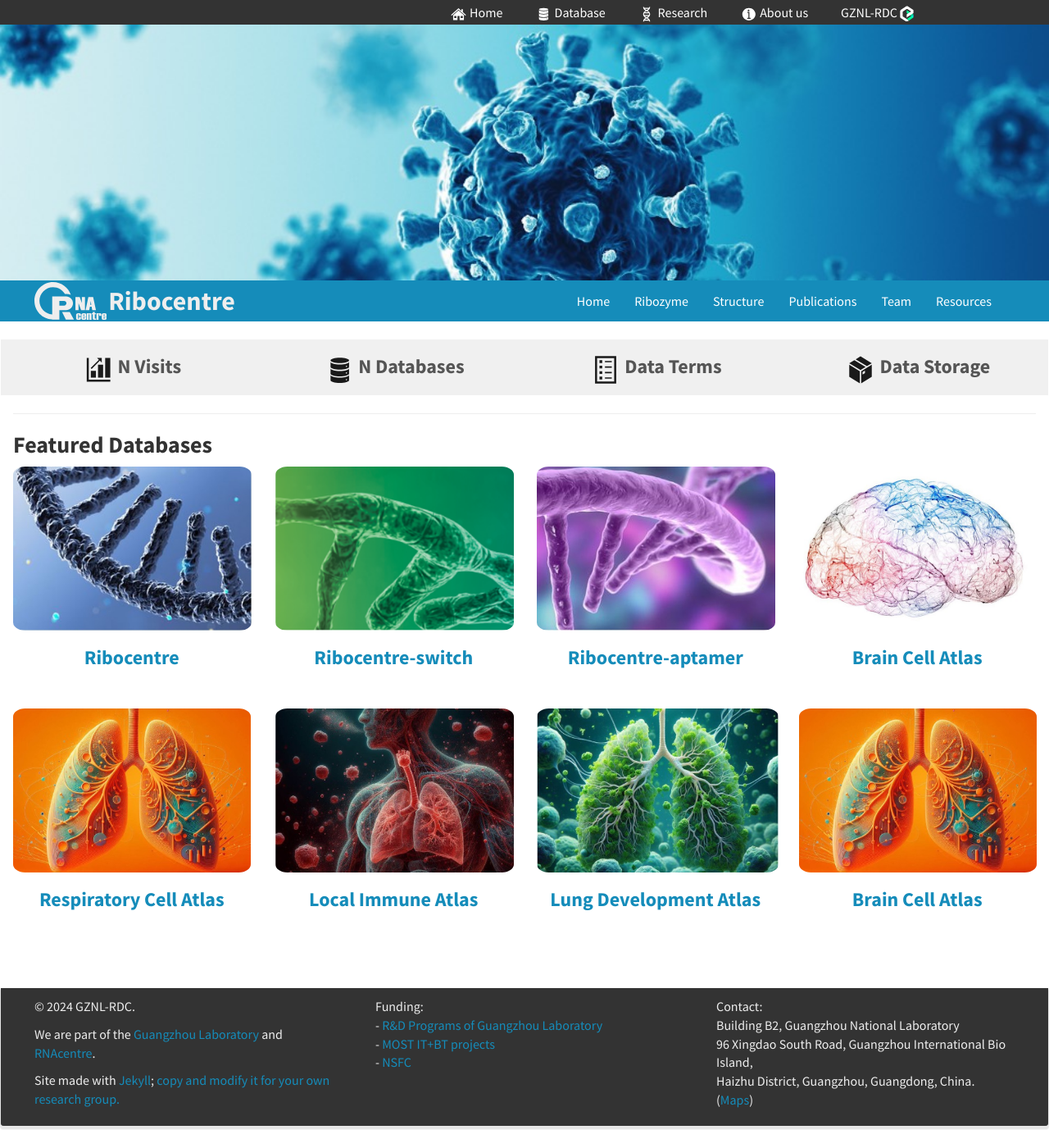
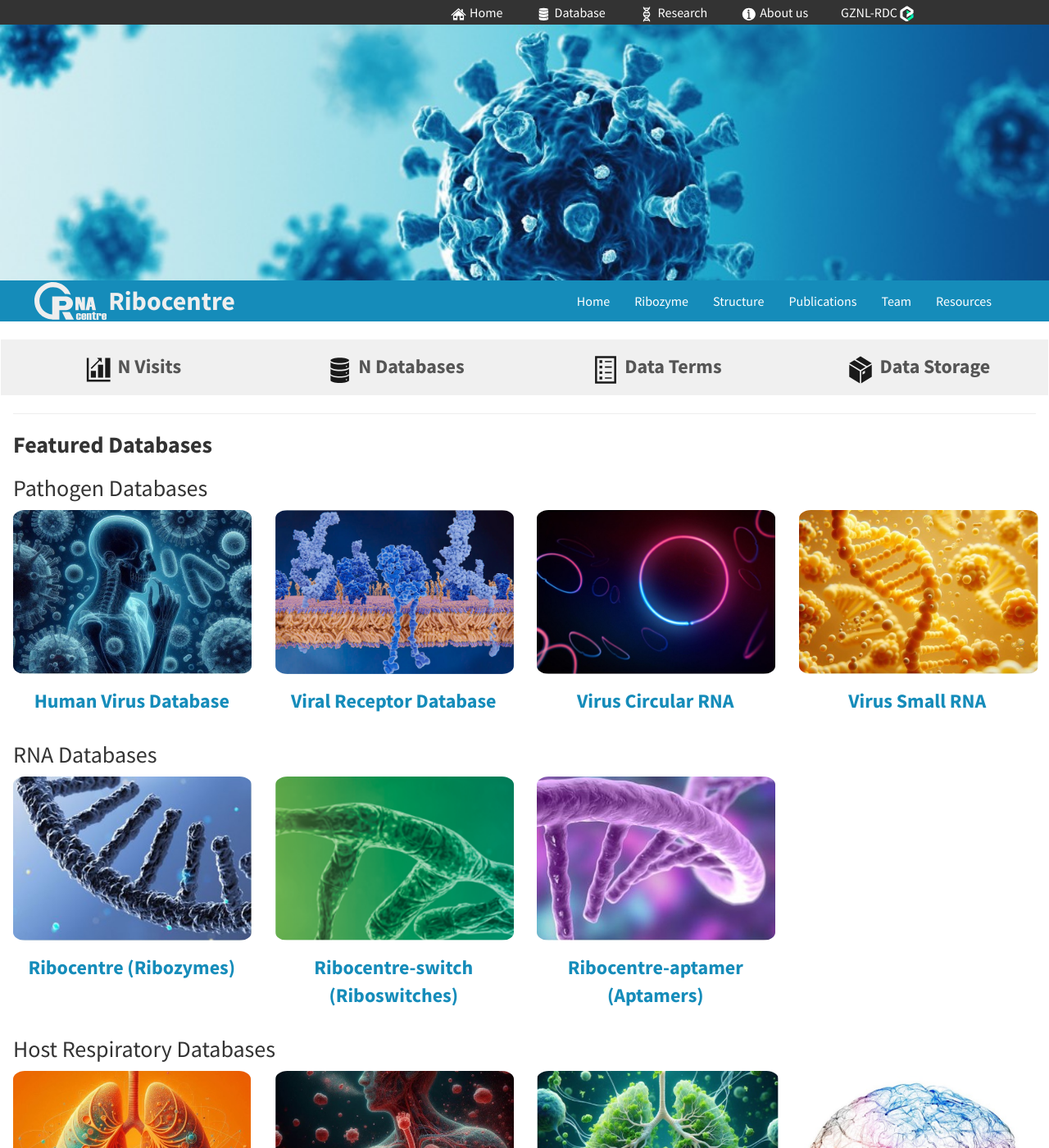
Before and after one commit to rnacentre/gznl-rdc, a Jekyll site: the page built from _pages/home.md, in a window 1280 px wide and 1400 px high. Shown: the whole window at 82% size. Built offline with Jekyll 4.4.1, drawn with Linux system fonts in a browser that asks for light colours; nearby versions of some CDN libraries.

Commit message:
Your commit message here

```diff
--- a/_pages/home.md
+++ b/_pages/home.md
@@ -33,51 +33,74 @@ permalink: /
 <!-------------------------------------------------------------------->
 
 <h3><b>Featured Databases</b></h3>
+
+<h3>Pathogen Databases</h3>
+<div class="row">
+<div class="col-lg-3 text-center">
+<img src="{{ site.url }}{{ site.baseurl }}/images/database/HumanVirusDatabase.jpg" style='height: 200px;'/>
+<p class="text-center" style='margin-top: 16px;'><b style='font-size:24px;'><a href='http://computationalbiology.cn/humanVirusBase/'>Human Virus Database</a></b></p>
+</div><!-- /.col-lg-3 -->
+
+<div class="col-lg-3 text-center">
+<img src="{{ site.url }}{{ site.baseurl }}/images/database/ViralReceptor.jpg" style='height: 200px;'/>
+<p class="text-center" style='margin-top: 16px;'><b style='font-size:24px;'><a href='http://www.computationalbiology.cn:5000/viralReceptor'>Viral Receptor Database</a></b></p>
+</div><!-- /.col-lg-3 -->
+
+<div class="col-lg-3 text-center">
+<img src="{{ site.url }}{{ site.baseurl }}/images/database/VirusCircRNA.jpg" style='height: 200px;'/>
+<p class="text-center" style='margin-top: 16px;'><b style='font-size:24px;'><a href='http://computationalbiology.cn/VirusCircBase2/'>Virus Circular RNA</a></b></p>
+</div><!-- /.col-lg-3 -->
+
+<div class="col-lg-3 text-center">
+<img src="{{ site.url }}{{ site.baseurl }}/images/database/VirusSmallRNA.jpg" style='height: 200px;'/>
+<p class="text-center" style='margin-top: 16px;'><b style='font-size:24px;'><a href='http://www.computationalbiology.cn/vsRNAdb/'>Virus Small RNA</a></b></p>
+</div><!-- /.col-lg-3 -->
+</div><!-- /.row -->
+
+<h3>RNA Databases</h3>
 <div class="row">
 <div class="col-lg-3 text-center">
 <img src="{{ site.url }}{{ site.baseurl }}/images/database/ribozyme.jpg" style='height: 200px;'/>
-<p class="text-center" style='margin-top: 16px;'><b style='font-size:24px;'><a href='https://www.ribocentre.org/'>Ribocentre</a></b></p>
+<p class="text-center" style='margin-top: 16px;'><b style='font-size:24px;'><a href='https://www.ribocentre.org/'>Ribocentre (Ribozymes)</a></b></p>
 </div><!-- /.col-lg-3 -->
 
 <div class="col-lg-3 text-center">
 <img src="{{ site.url }}{{ site.baseurl }}/images/database/riboswitch.png" style='height: 200px;'/>
-<p class="text-center" style='margin-top: 16px;'><b style='font-size:24px;'><a href='https://riboswitch.ribocentre.org/'>Ribocentre-switch</a></b></p>
+<p class="text-center" style='margin-top: 16px;'><b style='font-size:24px;'><a href='https://riboswitch.ribocentre.org/'>Ribocentre-switch (Riboswitches)</a></b></p>
 </div><!-- /.col-lg-3 -->
 
 <div class="col-lg-3 text-center">
 <img src="{{ site.url }}{{ site.baseurl }}/images/database/aptamer.jpg" style='height: 200px;'/>
-<p class="text-center" style='margin-top: 16px;'><b style='font-size:24px;'><a href='https://ribocentre-aptamer.github.io/docs/ATP-aptamer/'>Ribocentre-aptamer</a></b></p>
+<p class="text-center" style='margin-top: 16px;'><b style='font-size:24px;'><a href='https://ribocentre-aptamer.github.io/docs/ATP-aptamer/'>Ribocentre-aptamer (Aptamers)</a></b></p>
+</div><!-- /.col-lg-3 -->
+
+</div><!-- /.row -->
+
+<!-------------------------------------------------------------------->
+
+<h3>Host Respiratory Databases</h3>
+<div class="row">
+
+<div class="col-lg-3 text-center">
+<img src="{{ site.url }}{{ site.baseurl }}/images/database/lung.jpg" style='height: 200px;'/>
+<p class="text-center" style='margin-top: 16px;'><b style='font-size:24px;'><a href=''>Respiratory Cell Atlas</a></b></p>
+</div><!-- /.col-lg-3 -->
+
+<div class="col-lg-3 text-center">
+<img src="{{ site.url }}{{ site.baseurl }}/images/database/localImmune.jpg" style='height: 200px;'/>
+<p class="text-center" style='margin-top: 16px;'><b style='font-size:24px;'><a href=''>Local Immune Atlas</a></b></p>
+</div><!-- /.col-lg-3 -->
+
+<div class="col-lg-3 text-center">
+<img src="{{ site.url }}{{ site.baseurl }}/images/database/lungDev.jpg" style='height: 200px;'/>
+<p class="text-center" style='margin-top: 16px;'><b style='font-size:24px;'><a href=''>Lung Development Atlas</a></b></p>
 </div><!-- /.col-lg-3 -->
 
 <div class="col-lg-3 text-center">
 <img src="{{ site.url }}{{ site.baseurl }}/images/database/brain.jpg" style='height: 200px;'/>
 <p class="text-center" style='margin-top: 16px;'><b style='font-size:24px;'><a href='http://braincellatlas.org/'>Brain Cell Atlas</a></b></p>
 </div><!-- /.col-lg-3 -->
-</div><!-- /.row -->
 
-<br/>
-
-<!-------------------------------------------------------------------->
-<div class="row">
-<div class="col-lg-3 text-center">
-<img src="{{ site.url }}{{ site.baseurl }}/images/database/lung.jpg" style='height: 200px;'/>
-<p class="text-center" style='margin-top: 16px;'><b style='font-size:24px;'><a href='https://www.rnacentre.org/'>Respiratory Cell Atlas</a></b></p>
-</div><!-- /.col-lg-3 -->
-
-<div class="col-lg-3 text-center">
-<img src="{{ site.url }}{{ site.baseurl }}/images/database/localImmune.jpg" style='height: 200px;'/>
-<p class="text-center" style='margin-top: 16px;'><b style='font-size:24px;'><a href='https://riboswitch.ribocentre.org/'>Local Immune Atlas</a></b></p>
-</div><!-- /.col-lg-3 -->
-
-<div class="col-lg-3 text-center">
-<img src="{{ site.url }}{{ site.baseurl }}/images/database/lungDev.jpg" style='height: 200px;'/>
-<p class="text-center" style='margin-top: 16px;'><b style='font-size:24px;'><a href='https://ribocentre-aptamer.github.io/docs/ATP-aptamer/'>Lung Development Atlas</a></b></p>
-</div><!-- /.col-lg-3 -->
-
-<div class="col-lg-3 text-center">
-<img src="{{ site.url }}{{ site.baseurl }}/images/database/lung.jpg" style='height: 200px;'/>
-<p class="text-center" style='margin-top: 16px;'><b style='font-size:24px;'><a href='http://braincellatlas.org/'>Brain Cell Atlas</a></b></p>
-</div><!-- /.col-lg-3 -->
 </div><!-- /.row -->
 
 
```
Also changed, not shown: images/database/HumanVirusDatabase.jpg (added), images/database/ViralReceptor.jpg (added), images/database/VirusCircRNA.jpg (added), images/database/VirusSmallRNA.jpg (added), 5 other files.
